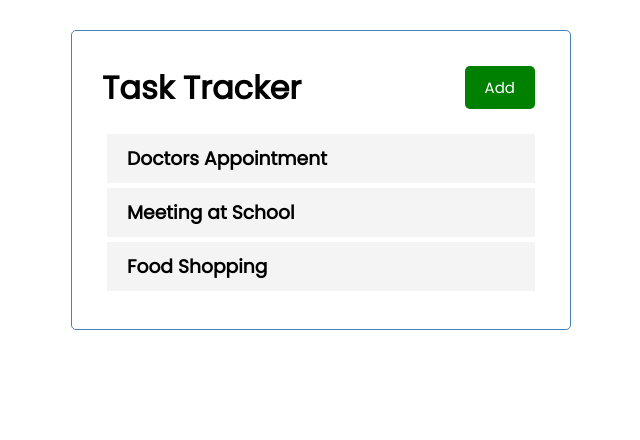
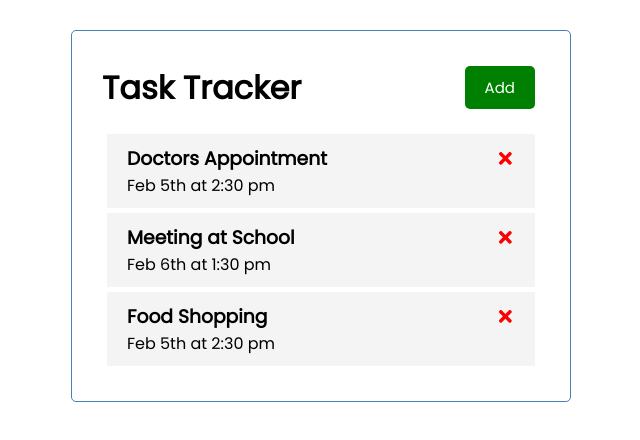
Before and after one commit to treykapfer/task_tracker, a React (Create React App) app: page / in a window 1280 px wide. Shown: the top 440 px of the page, without its empty margins (319-959 px from the left). Built offline with nearby package versions, Linux system fonts and the light colour scheme.

Commit message:
add delete function and install icon

```diff
--- a/package.json
+++ b/package.json
@@ -8,6 +8,7 @@
     "@testing-library/user-event": "^13.5.0",
     "react": "^18.0.0",
     "react-dom": "^18.0.0",
+    "react-icons": "^4.3.1",
     "react-scripts": "5.0.0",
     "web-vitals": "^2.1.4"
   },
--- a/src/App.js
+++ b/src/App.js
@@ -25,6 +25,11 @@
     }
 ]);
 
+  //Delete Task
+  const deleteTask = (id) => {
+    console.log('delete', id)
+  }
+
   return (
     <div className='container'>
       <Header />
--- a/src/components/Task.js
+++ b/src/components/Task.js
@@ -1,10 +1,15 @@
 
+import {FaTimes} from 'react-icons/fa'
 
 const Task = ({task}) => {
 
     return (
         <div className='task'>
-            <h3>{task.text}</h3>
+            <h3>
+                {task.text}
+                <FaTimes style={{color: 'red', cursor: 'pointer'}}/>
+            </h3>
+            <p>{task.day}</p>
         </div>
     )
 }
```
Also changed, not shown: 1 other file (tests, documents, lock files or other folders).
